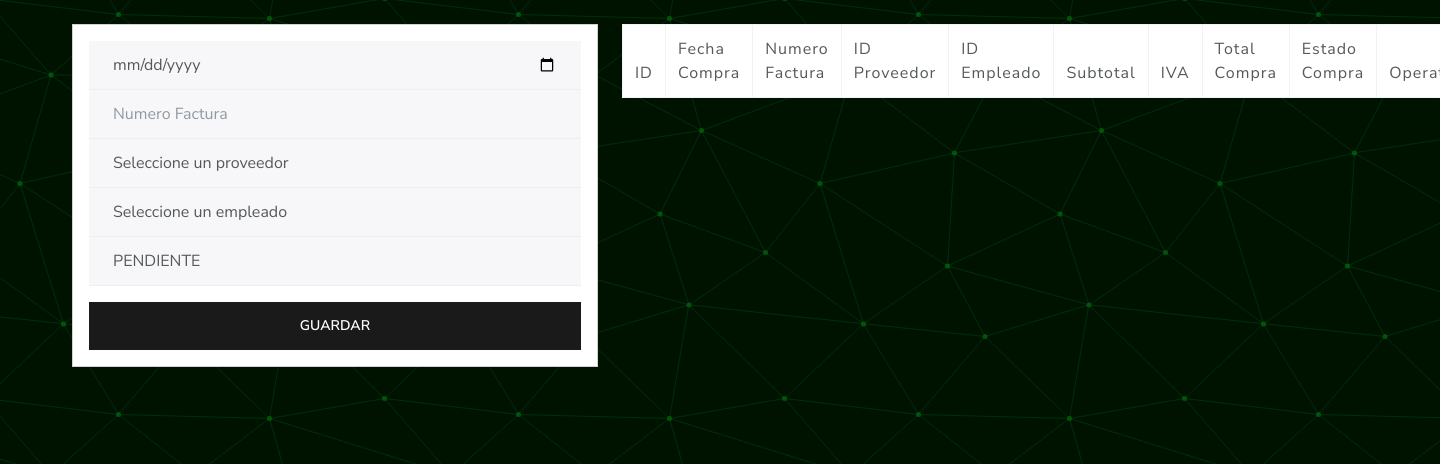
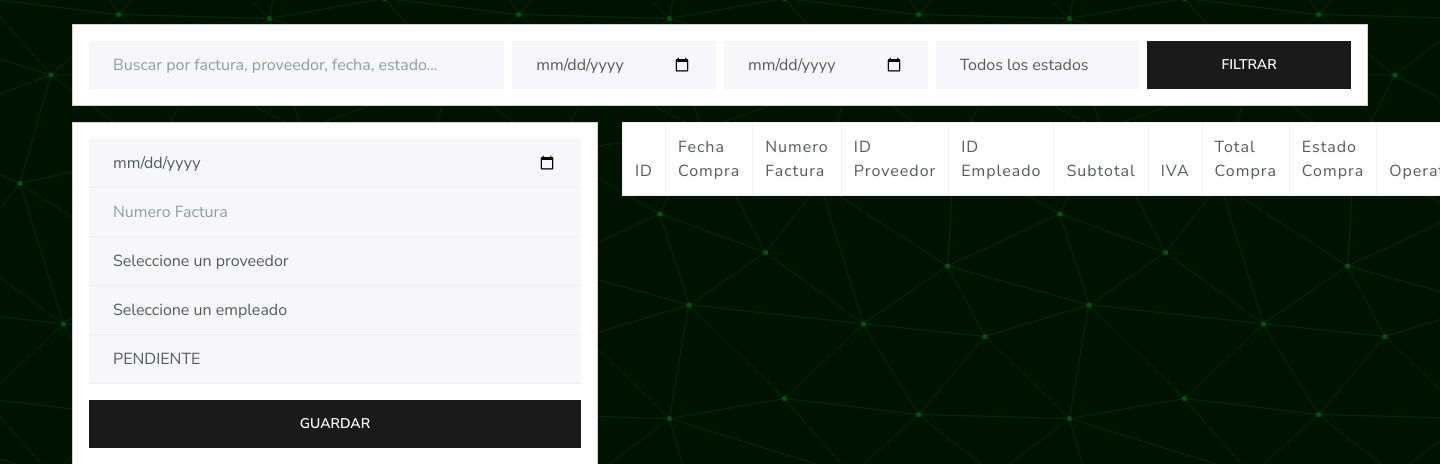
Before and after one commit to paulBazurto/sistema-motorepuestos, a Flask app: page /compras in a window 1440 px wide; the page is wider, and only the part inside the window is pictured. Shown: the part 116-580 px from the top of that part. Run offline with Flask 3, Linux system fonts and the light colour scheme; the visitor is signed in with stand-in values (Sample User, id 1); data that the repository does not hold is empty; some libraries are stand-ins or nearby versions.

Commit message:
Implementacion de filtro por busqueda

```diff
--- a/App.py
+++ b/App.py
@@ -13,7 +13,7 @@ app.config["MYSQL_HOST"] = "localhost"
 app.config["MYSQL_USER"] = "root"
 app.config["MYSQL_PASSWORD"] = ""
 app.config["MYSQL_DB"] = "motorepuestos"
-#app.config["MYSQL_PORT"] = 3307
+app.config["MYSQL_PORT"] = 3307
 mysql = MySQL(app)
 
 
@@ -23,7 +23,7 @@ app.secret_key = "mysecretkey"
 
 
 
-# Configuración de Gmail
+# Configuracion de Gmail
 app.config['MAIL_SERVER'] = 'smtp.gmail.com'
 app.config['MAIL_PORT'] = 587
 app.config['MAIL_USE_TLS'] = True
@@ -196,10 +196,25 @@ def logout():
 @app.route("/")
 @login_required
 def Index():
+    search = request.args.get('search', '').strip()
     cur = mysql.connection.cursor()
-    cur.execute("SELECT * FROM personas")
-    data = cur.fetchall()
-    return render_template("index.html", personas=data)
+
+    if search:
+
+        cur.execute("""
+            SELECT * FROM personas
+            WHERE CAST(id_persona AS CHAR) LIKE %s
+               OR nombres LIKE %s
+               OR apellidos LIKE %s
+               OR cedula_ruc LIKE %s
+               OR correo LIKE %s
+            ORDER BY id_persona DESC
+        """, (f'%{search}%', f'%{search}%', f'%{search}%', f'%{search}%', f'%{search}%'))
+    else:
+        cur.execute("SELECT * FROM personas ORDER BY id_persona DESC")
+
+    personas = cur.fetchall()
+    return render_template("index.html", personas=personas, search=search)
 
 
 @app.route("/add_persona", methods=["POST"])
@@ -455,12 +470,36 @@ def asignar_usuario(id):
 @app.route("/productos")
 @login_required
 def productos():
+    search = request.args.get('search', '').strip()
     cur = mysql.connection.cursor()
-    cur.execute("SELECT * FROM productos")
-    data = cur.fetchall()
+
+    if search:
+        cur.execute("""
+            SELECT p.*, c.nombre_categoria
+            FROM productos p
+            LEFT JOIN categorias c ON p.id_categoria = c.id_categoria
+            WHERE p.nombre_producto LIKE %s
+               OR p.marca LIKE %s
+               OR p.descripcion LIKE %s
+               OR c.nombre_categoria LIKE %s
+            ORDER BY p.id_producto DESC
+        """, (f'%{search}%', f'%{search}%', f'%{search}%', f'%{search}%'))
+        productos = cur.fetchall()
+    else:
+        cur.execute("""
+            SELECT p.*, c.nombre_categoria
+            FROM productos p
+            LEFT JOIN categorias c ON p.id_categoria = c.id_categoria
+            ORDER BY p.id_producto DESC
+        """)
+        productos = cur.fetchall()
+
+
     cur.execute("SELECT id_categoria, nombre_categoria FROM categorias")
     categorias = cur.fetchall()
-    return render_template("productos.html", productos=data, categorias=categorias)
+
+    return render_template("productos.html", productos=productos, categorias=categorias, search=search)
+
 
 
 @app.route("/add_producto", methods=["POST"])
@@ -587,15 +626,54 @@ def delete_producto(id):
 @app.route("/compras")
 @login_required
 def compras():
+    search = request.args.get('search', '').strip()
+    fecha_desde = request.args.get('fecha_desde', '')
+    fecha_hasta = request.args.get('fecha_hasta', '')
+    estado = request.args.get('estado', '')
+
     cur = mysql.connection.cursor()
-    cur.execute("SELECT * FROM compras")
-    data = cur.fetchall()
+
+
+    query = """
+        SELECT c.*, p.nombres as proveedor_nombre, e.nombres as empleado_nombre
+        FROM compras c
+        LEFT JOIN personas p ON c.id_proveedor = p.id_persona
+        LEFT JOIN personas e ON c.id_empleado = e.id_persona
+        WHERE 1=1
+    """
+    params = []
+
+    if search:
+        query += """ AND (c.numero_factura LIKE %s
+                         OR p.nombres LIKE %s
+                         OR p.apellidos LIKE %s
+                         OR DATE(c.fecha_compra) LIKE %s
+                         OR c.estado_compra LIKE %s)"""
+        search_param = f'%{search}%'
+        params.extend([search_param, search_param, search_param, search_param, search_param])
+
+    if fecha_desde:
+        query += " AND c.fecha_compra >= %s"
+        params.append(fecha_desde)
+    if fecha_hasta:
+        query += " AND c.fecha_compra <= %s"
+        params.append(fecha_hasta)
+    if estado:
+        query += " AND c.estado_compra = %s"
+        params.append(estado)
+
+    query += " ORDER BY c.id_compra DESC"
+    cur.execute(query, params)
+    compras = cur.fetchall()
+
+    # Para los selects del formulario de creación (proveedores y empleados)
     cur.execute("SELECT id_persona, nombres, apellidos FROM personas WHERE tipo_persona = 'PROVEEDOR' AND estado = 'ACTIVO'")
     proveedores = cur.fetchall()
     cur.execute("SELECT id_persona, nombres, apellidos FROM personas WHERE tipo_persona = 'EMPLEADO' AND estado = 'ACTIVO'")
     empleados = cur.fetchall()
-    return render_template("compras.html", compras=data, proveedores=proveedores, empleados=empleados)
 
+    return render_template("compras.html", compras=compras, proveedores=proveedores, empleados=empleados,
+                           search=search, fecha_desde=fecha_desde, fecha_hasta=fecha_hasta, estado=estado)
 
 @app.route("/add_compra", methods=["POST"])
 def add_compra():
@@ -903,19 +981,43 @@ def delete_detalle_compra(id):
 
 
 # VENTAS
-
 @app.route("/ventas")
 @login_required
 def ventas():
+    search = request.args.get('search', '').strip()
     cur = mysql.connection.cursor()
-    cur.execute("SELECT * FROM ventas")
-    data = cur.fetchall()
+
+    if search:
+        cur.execute("""
+            SELECT v.*, c.nombres as cliente_nombre, e.nombres as empleado_nombre
+            FROM ventas v
+            LEFT JOIN personas c ON v.id_cliente = c.id_persona
+            LEFT JOIN personas e ON v.id_empleado = e.id_persona
+            WHERE CAST(v.id_venta AS CHAR) LIKE %s
+               OR c.nombres LIKE %s
+               OR c.apellidos LIKE %s
+               OR DATE(v.fecha_venta) LIKE %s
+               OR v.metodo_pago LIKE %s
+               OR v.estado_venta LIKE %s
+            ORDER BY v.id_venta DESC
+        """, (f'%{search}%', f'%{search}%', f'%{search}%', f'%{search}%', f'%{search}%', f'%{search}%'))
+    else:
+        cur.execute("""
+            SELECT v.*, c.nombres as cliente_nombre, e.nombres as empleado_nombre
+            FROM ventas v
+            LEFT JOIN personas c ON v.id_cliente = c.id_persona
+            LEFT JOIN personas e ON v.id_empleado = e.id_persona
+            ORDER BY v.id_venta DESC
+        """)
+    ventas = cur.fetchall()
+
+    # Datos para los selects del formulario de creación
     cur.execute("SELECT id_persona, nombres, apellidos FROM personas WHERE tipo_persona = 'CLIENTE' AND estado = 'ACTIVO'")
     clientes = cur.fetchall()
     cur.execute("SELECT id_persona, nombres, apellidos FROM personas WHERE tipo_persona = 'EMPLEADO' AND estado = 'ACTIVO'")
     empleados = cur.fetchall()
-    return render_template("ventas.html", ventas=data, clientes=clientes, empleados=empleados)
 
+    return render_template("ventas.html", ventas=ventas, clientes=clientes, empleados=empleados, search=search)
 
 @app.route("/add_venta", methods=["POST"])
 def add_venta():
--- a/templates/compras.html
+++ b/templates/compras.html
@@ -1,6 +1,43 @@
 {% extends "layout.html" %}
 
 {% block body %}
+
+<!--busqueda y filtros -->
+<div class="card mb-3">
+    <div class="card-body">
+        <form method="GET" action="{{ url_for('compras') }}" class="row g-2">
+            <div class="col-md-4">
+                <input type="text" name="search" class="form-control"
+                       placeholder="Buscar por factura, proveedor, fecha, estado..."
+                       value="{{ search if search else '' }}">
+            </div>
+            <div class="col-md-2">
+                <input type="date" name="fecha_desde" class="form-control" value="{{ fecha_desde }}">
+            </div>
+            <div class="col-md-2">
+                <input type="date" name="fecha_hasta" class="form-control" value="{{ fecha_hasta }}">
+            </div>
+            <div class="col-md-2">
+                <select name="estado" class="form-control">
+                    <option value="">Todos los estados</option>
+                    <option value="PENDIENTE" {% if estado == 'PENDIENTE' %}selected{% endif %}>PENDIENTE</option>
+                    <option value="PAGADA" {% if estado == 'PAGADA' %}selected{% endif %}>PAGADA</option>
+                    <option value="ANULADA" {% if estado == 'ANULADA' %}selected{% endif %}>ANULADA</option>
+                </select>
+            </div>
+            <div class="col-md-2">
+                <button type="submit" class="btn btn-primary w-100">Filtrar</button>
+            </div>
+        </form>
+        {% if search or fecha_desde or fecha_hasta or estado %}
+        <div class="mt-2">
+            <a href="{{ url_for('compras') }}" class="btn btn-secondary btn-sm">Limpiar filtros</a>
+        </div>
+        {% endif %}
+    </div>
+</div>
+<!-- -->
+
 
 
 <div class="row">
```
Also changed, not shown: templates/index.html (+25 -0 lines), templates/productos.html (+15 -0 lines), templates/ventas.html (+24 -0 lines).
